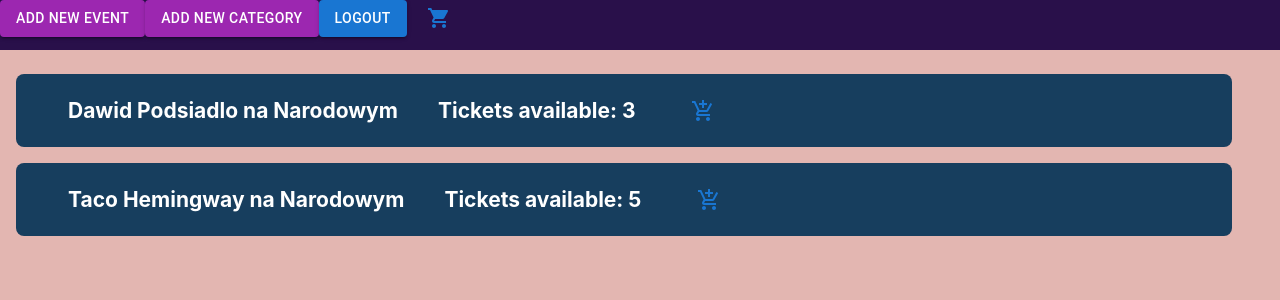
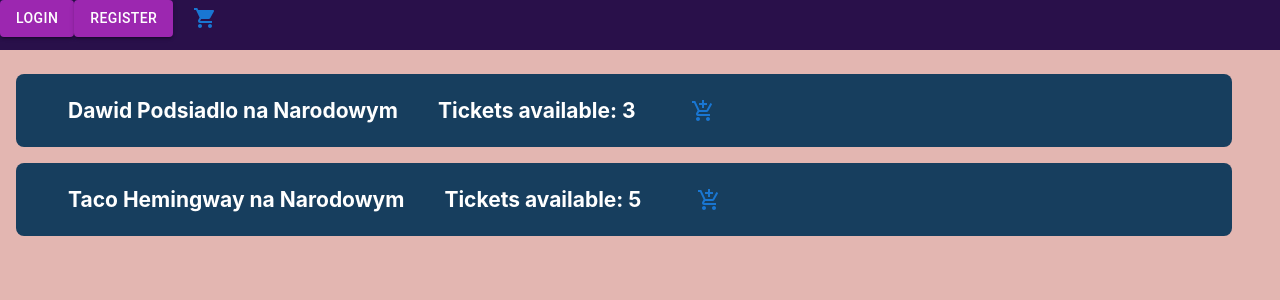
Before and after one commit to konradSt00/event-tickets-store, a React (Create React App) app: page / in a window 1280 px wide. Shown: the top 300 px of the page. Built offline with nearby package versions, Linux system fonts and the light colour scheme; the HTML template or start-up script is replaced by a standard one.

Commit message:
some refactor, cart improvements, login alert added

```diff
--- a/src/actions/openFinalizationView.ts
+++ b/src/actions/openFinalizationView.ts
@@ -1,4 +1,3 @@
-import {StoreActionType, View} from "../store/reducer";
 import {Actions} from "./actions";
 import {AuthService} from "../services/AuthService";
 import store from "../store/store";
--- a/src/components/ApplicationBar.tsx
+++ b/src/components/ApplicationBar.tsx
@@ -1,11 +1,11 @@
 import {DialogButton} from "./DialogButton";
 import {AddEventDialog} from "./form/event/AddEventDialog";
 import {AddCategoryDialog} from "./form/category/AddCategoryDialog";
-import {LoginDialog} from "./form/login/LoginDialog";
-import {RegisterDialog} from "./form/register/RegisterDialog";
 import {CartPopover} from "./cart/CartPopover";
 import {AuthService} from "../services/AuthService";
 import {Button} from "@mui/material";
+import {LoginButton} from "./form/login/LoginButton";
+import {RegisterButton} from "./form/register/RegisterButton";
 
 
 export const ApplicationBar = () => {
@@ -24,12 +24,18 @@
         </>
     }
 
+    const renderGuestButtons = () => {
+        return AuthService.isGuest()
+            ? <>
+                <LoginButton/>
+                <RegisterButton/>
+            </>
+            : null;
+    }
+
     return <div className={'app-bar-container'}>
         {renderAdminToolsIfAuthorized()}
-        {AuthService.isGuest() &&
-            <DialogButton buttonLabel={'Login'} dialog={LoginDialog} dialogProps={{dialogTitle: 'Login'}}/>}
-        {AuthService.isGuest() &&
-            <DialogButton buttonLabel={'Register'} dialog={RegisterDialog} dialogProps={{dialogTitle: 'Register'}}/>}
+        {renderGuestButtons()}
         {!AuthService.isGuest() &&
             <Button onClick={AuthService.logout} variant={"contained"}>Logout</Button>}
         <CartPopover/>
--- a/src/components/cart/CartPopover.tsx
+++ b/src/components/cart/CartPopover.tsx
@@ -4,12 +4,14 @@
 import ShoppingCartIcon from '@mui/icons-material/ShoppingCart';
 import {LocalCartService} from "../../services/LocalCartService";
 import {openFinalizationView} from "../../actions/openFinalizationView";
+import {LoginAlert} from "../form/login/LoginAlert";
 
 const localCartService = new LocalCartService();
 
 export const CartPopover = () => {
     const [anchorEl, setAnchorEl] = useState<HTMLButtonElement | null>(null);
     const [items, setItems] = useState<CartItem[]>(localCartService.getAllItems())
+    const [showLoginAlert, setShowLoginAlert] = useState<boolean>(false);
 
     useEffect(() => {
         if(!!anchorEl) {
@@ -24,7 +26,11 @@
     }
 
     const renderNoItemsInfo = () => {
-        return <Alert severity="info">There is no events in cart.</Alert>;
+        return <Alert severity="info">There is no event in cart.</Alert>;
+    }
+
+    const finalizeOrder = () => {
+        setShowLoginAlert(true)
     }
 
     const id = !!anchorEl ? 'simple-popover' : undefined;
@@ -49,7 +55,10 @@
                 }}
             >
                 {items?.length > 0 ? renderItems() : renderNoItemsInfo()}
-                <Button onClick={openFinalizationView} variant={'contained'}>BUY TICKETS</Button>
+                {items?.length > 0 && <>
+                    <Button onClick={finalizeOrder} variant={'contained'}>BUY TICKETS</Button>
+                    <LoginAlert isDialogOpened={showLoginAlert} setDialogOpened={setShowLoginAlert} onClose={openFinalizationView}/>
+                </>}
             </Popover>
         </>
     );
--- a/src/components/form/common/FormDialog.tsx
+++ b/src/components/form/common/FormDialog.tsx
@@ -19,6 +19,8 @@
 
     const onSubmit = (data: FormValuesType) => {
         // store.dispatch(props.dispatchMethod(data))
+        const primaryAction = props.actionButtons.primary.action;
+        primaryAction && primaryAction(data)
         handleDialogClose();
     }
 
--- a/src/components/form/login/LoginAlert.tsx
+++ b/src/components/form/login/LoginAlert.tsx
@@ -1,30 +1,27 @@
-import {Button, Dialog, DialogContent, DialogContentText, DialogTitle} from "@mui/material";
+import {Button, Dialog, DialogContent, DialogTitle} from "@mui/material";
+import {LoginButton} from "./LoginButton";
 
-export const LoginAlert = () => {
-    const [open, setOpen] = useState(false);
+interface LoginAlertProps {
+    setDialogOpened: (open: boolean) => void;
+    isDialogOpened: boolean;
+    onClose: () => void;
+}
 
-    const otworzDialog = () => {
-        setOpen(true);
-    };
+export const LoginAlert = (props: LoginAlertProps) => {
+    const {isDialogOpened, setDialogOpened, onClose} = {...props};
 
-    const zamknijDialog = () => {
-        setOpen(false);
-    };
-
-    useEffect(() => {
-        // Przykład: otwórz dialog po 2 sekundach od załadowania komponentu
-        const timer = setTimeout(() => {
-            otworzDialog();
-        }, 2000);
-
-        return () => clearTimeout(timer); // Czyszczenie timera
-    }, []);
+    const handleDialogClose = () => {
+        setDialogOpened(false);
+        onClose();
+    }
 
     return (
         <div>
-            <Dialog open={open} onClose={zamknijDialog}>
-                <DialogTitle>Powiadomienie</DialogTitle>
-                <DialogContent>To jest powiadomienie otwarte programowo.</DialogContent>
+            <Dialog open={isDialogOpened} onClose={handleDialogClose}>
+                <DialogContent>
+                    <LoginButton onSuccessLogin={handleDialogClose} variant={'text'}/>
+                    or continue as
+                    <Button variant={'text'} onClick={handleDialogClose}>guest</Button></DialogContent>
             </Dialog>
         </div>
     );
--- /dev/null
+++ b/src/components/form/login/LoginButton.tsx
@@ -0,0 +1,16 @@
+import {LoginDialog} from "./LoginDialog";
+import {DialogButton} from "../../DialogButton";
+import {ButtonOwnProps} from "@mui/material/Button/Button";
+
+interface LoginButtonProps extends ButtonOwnProps {
+    onSuccessLogin?: () => void;
+}
+
+export const LoginButton = (props: LoginButtonProps) => {
+    return <DialogButton
+        {...props}
+        buttonLabel={'Login'}
+        dialog={LoginDialog}
+        dialogProps={{dialogTitle: 'Login', onSuccessLogin: props.onSuccessLogin}}
+    />
+}
--- a/src/components/form/login/LoginDialog.tsx
+++ b/src/components/form/login/LoginDialog.tsx
@@ -4,10 +4,14 @@
 import {LoginFields} from "./LoginFields";
 import {ActionButtons} from "../../../model/form/dialogs/ActionButtons";
 
-export const LoginDialog = (props: DialogProps) => {
+interface LoginDialogProps extends DialogProps {
+    onSuccessLogin?: () => void
+}
+
+export const LoginDialog = (props: LoginDialogProps) => {
     const getActionButtons = (): ActionButtons => {
         return {
-            primary: {label: 'LOGIN', action: (data) => {return {} as any}},
+            primary: {label: 'LOGIN', action: (data) => {props.onSuccessLogin && props.onSuccessLogin(); return {} as any}},
             secondary: {action: (data) => {return {} as any}}
         }
     }
--- /dev/null
+++ b/src/components/form/register/RegisterButton.tsx
@@ -0,0 +1,12 @@
+import {RegisterDialog} from "./RegisterDialog";
+import {DialogButton} from "../../DialogButton";
+import {ButtonOwnProps} from "@mui/material/Button/Button";
+
+export const RegisterButton = (props: ButtonOwnProps) => {
+    return <DialogButton
+        {...props}
+        buttonLabel={'Register'}
+        dialog={RegisterDialog}
+        dialogProps={{dialogTitle: 'Register'}}
+    />;
+}
--- a/src/services/AuthService.ts
+++ b/src/services/AuthService.ts
@@ -1,6 +1,6 @@
 import {Roles} from "../model/Roles";
 
-let currentRole: Roles = 'ADMIN'
+let currentRole: Roles = 'GUEST'
 
 export class AuthService { // TODO
 
```
Also changed, not shown: src/components/DialogButton.tsx (+10 -1 lines).
